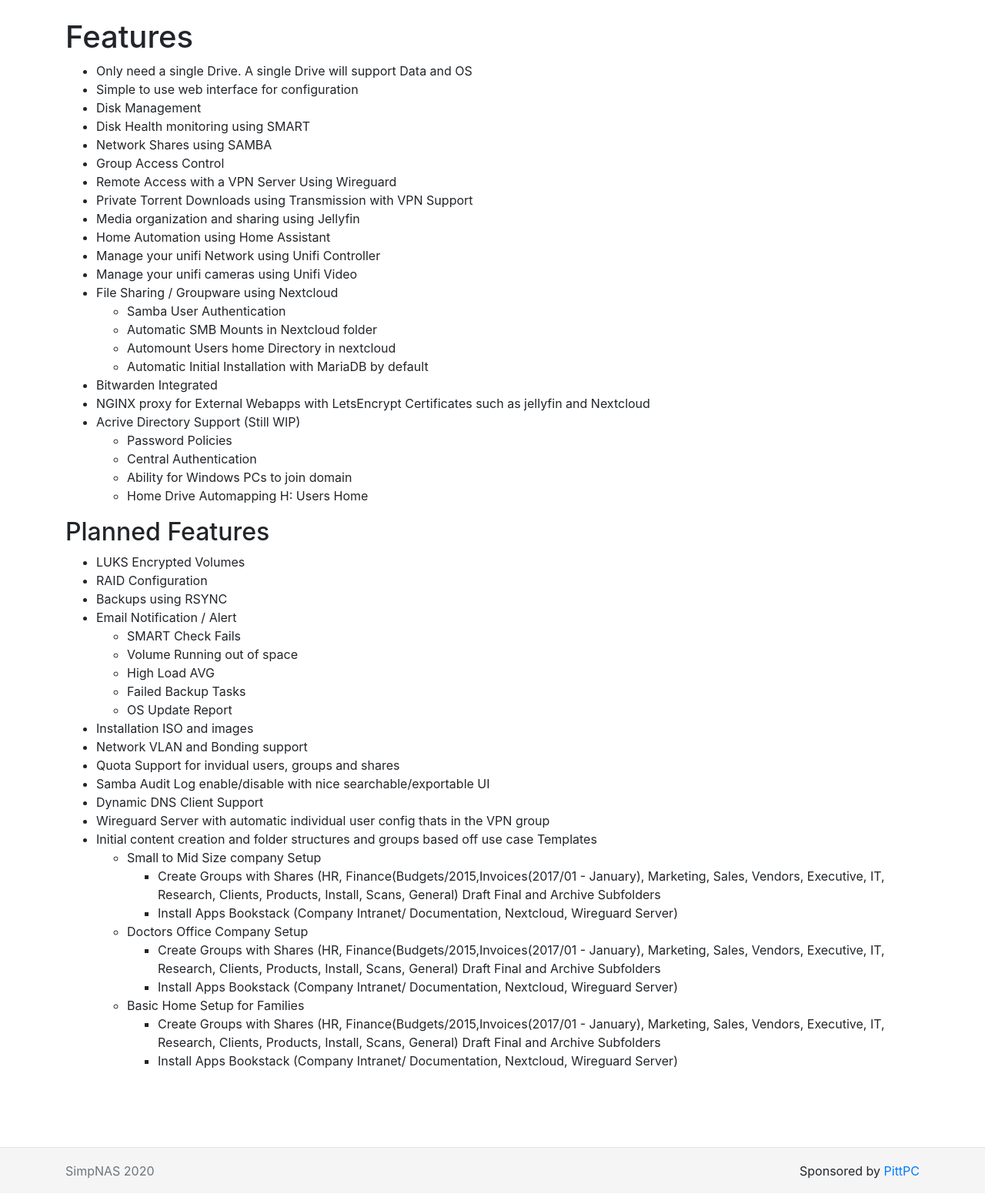
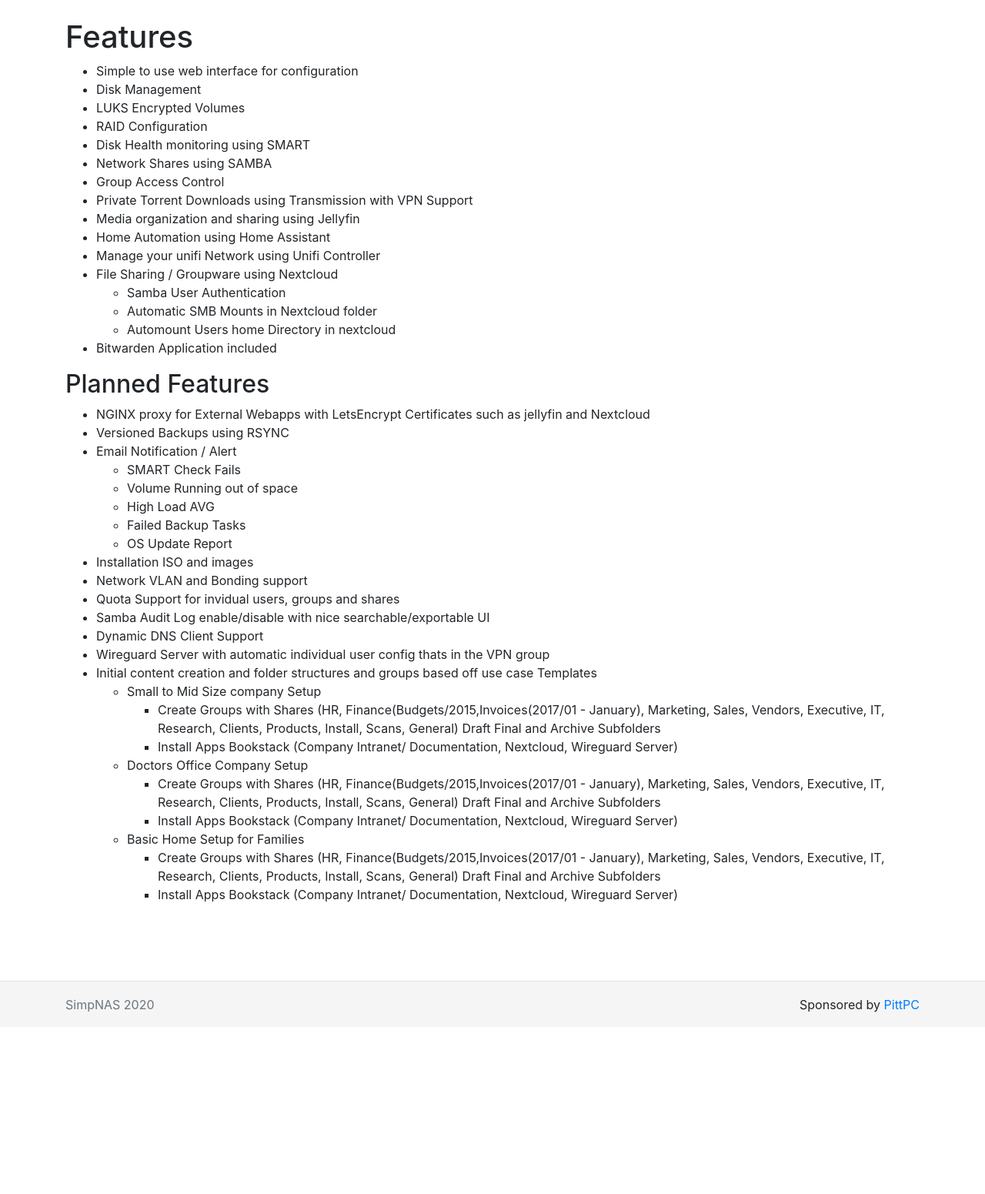
Before and after one commit to simpnas/simpnas_website, a PHP site: page /features.php in a window 1280 px wide. Shown: the part 56-1607 px from the top of the page at 77% size. After the commit the page ends 1371 px from the top, so only its background shows below. Run offline with PHP 8.4, Linux system fonts and the light colour scheme; the visitor is signed in with stand-in values (Sample User, id 1); data that the repository does not hold is empty; a stand-in replaces the project's code that opens the database connection.

Commit message:
Made some modifications to features.php

```diff
--- a/features.php
+++ b/features.php
@@ -3,43 +3,32 @@
 <h1>Features</h1>
 
 <ul>
-  <li>Only need a single Drive. A single Drive will support Data and OS</li>
   <li>Simple to use web interface for configuration</li>
   <li>Disk Management</li>
+  <li>LUKS Encrypted Volumes</li>
+  <li>RAID Configuration</li>
   <li>Disk Health monitoring using SMART</li>
   <li>Network Shares using SAMBA</li>
   <li>Group Access Control</li>
-  <li>Remote Access with a VPN Server Using Wireguard</li>
   <li>Private Torrent Downloads using Transmission with VPN Support</li>
   <li>Media organization and sharing using Jellyfin</li>
   <li>Home Automation using Home Assistant</li>
   <li>Manage your unifi Network using Unifi Controller</li>
-  <li>Manage your unifi cameras using Unifi Video</li>
   <li>File Sharing / Groupware using Nextcloud
     <ul>
       <li>Samba User Authentication</li>
       <li>Automatic SMB Mounts in Nextcloud folder</li>
       <li>Automount Users home Directory in nextcloud</li>
-      <li>Automatic Initial Installation with MariaDB by default</li>
     </ul>
   </li>
-  <li>Bitwarden Integrated</li>
-  <li>NGINX proxy for External Webapps with LetsEncrypt Certificates such as jellyfin and Nextcloud</li>
-  <li>Acrive Directory Support (Still WIP)
-    <ul>
-      <li>Password Policies</li>
-      <li>Central Authentication</li>
-      <li>Ability for Windows PCs to join domain</li>
-      <li>Home Drive Automapping H: Users Home</li>
-    </ul>
-  </li>
+  <li>Bitwarden Application included</li>
+
 </ul>
 
 <h2>Planned Features</h2>
 <ul>
-  <li>LUKS Encrypted Volumes</li>
-  <li>RAID Configuration</li>
-  <li>Backups using RSYNC</li>
+  <li>NGINX proxy for External Webapps with LetsEncrypt Certificates such as jellyfin and Nextcloud</li>
+  <li>Versioned Backups using RSYNC</li>
   <li>Email Notification / Alert</li>
     <ul>
       <li>SMART Check Fails</li>
```
